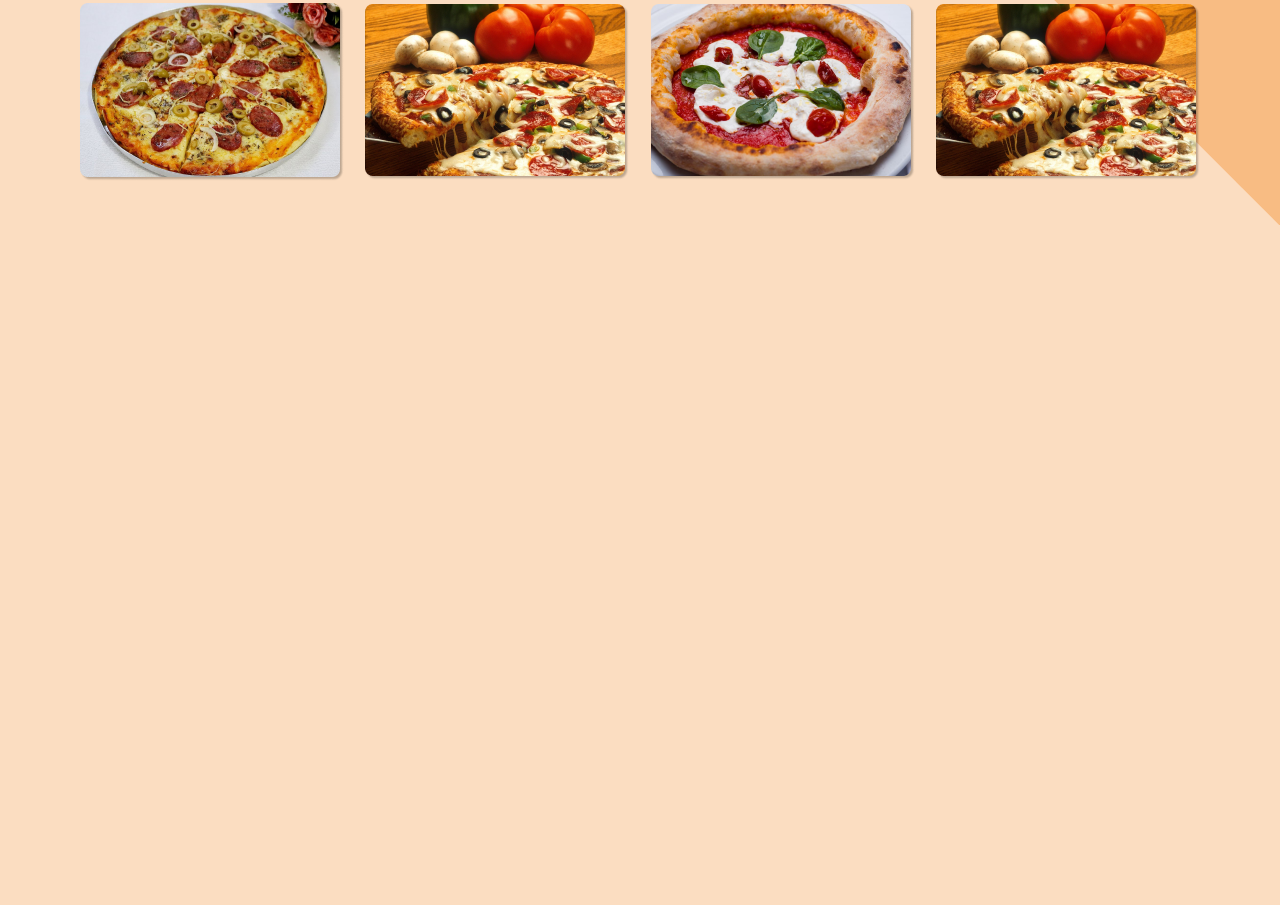
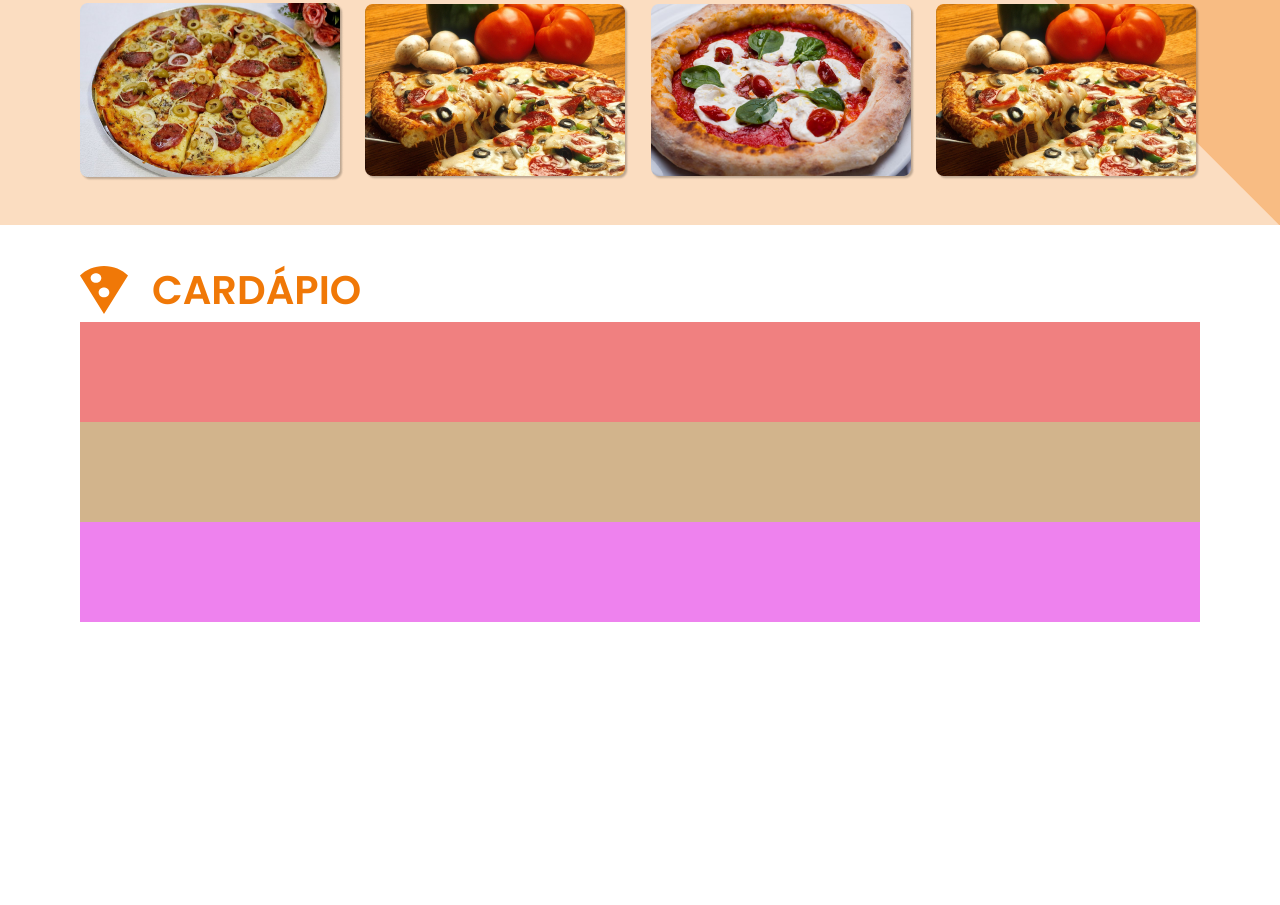
Before and after one commit to ls1w/senai-tony-pizzaria, a plain HTML site: page index.html in a window 1280 px wide. Shown: the part 575-1480 px from the top of the page. Drawn offline with Linux system fonts and the light colour scheme; a web font is replaced by a local one.

Commit message:
Cardápio iníio

```diff
--- a/index.html
+++ b/index.html
@@ -124,7 +124,15 @@
             </div>
         </section>
 
-        <section class="cardapio"></section>
+        <section class="cardapio">
+            <div class="cardapio-titulo">
+                <img src="./img/logo.svg" alt="logo Tony Pizzaria">
+                <h3>CARDÁPIO</h3>
+            </div>
+            <div class="cardapio-favoritos"></div>
+            <div class="cardapio-menu"></div>
+            <div class="cardapio-bebidas"></div>
+        </section>
         <section class="servicos"></section>
     </main>
     <footer></footer>
--- a/styles/cardapio.css
+++ b/styles/cardapio.css
@@ -0,0 +1,34 @@
+.cardapio{
+    background-color: var(--cor-branco);
+    display: flex;
+    flex-direction: column;
+    padding: 32px 80px;
+}
+
+.cardapio-titulo{
+    height: 65px;
+    display: flex;
+    align-items: center;
+    gap: 24px;
+}
+.cardapio-titulo h3{
+    color: var(--cor-primaria);
+    font-weight: 600;
+    font-size: 2.5rem;
+}
+
+.cardapio-favoritos{
+    background-color: lightcoral;
+    height: 100px;
+
+}
+
+.cardapio-menu{
+    background-color: tan;
+    height: 100px;
+}
+
+.cardapio-bebidas{
+    background-color: violet;
+    height: 100px;
+}
```
